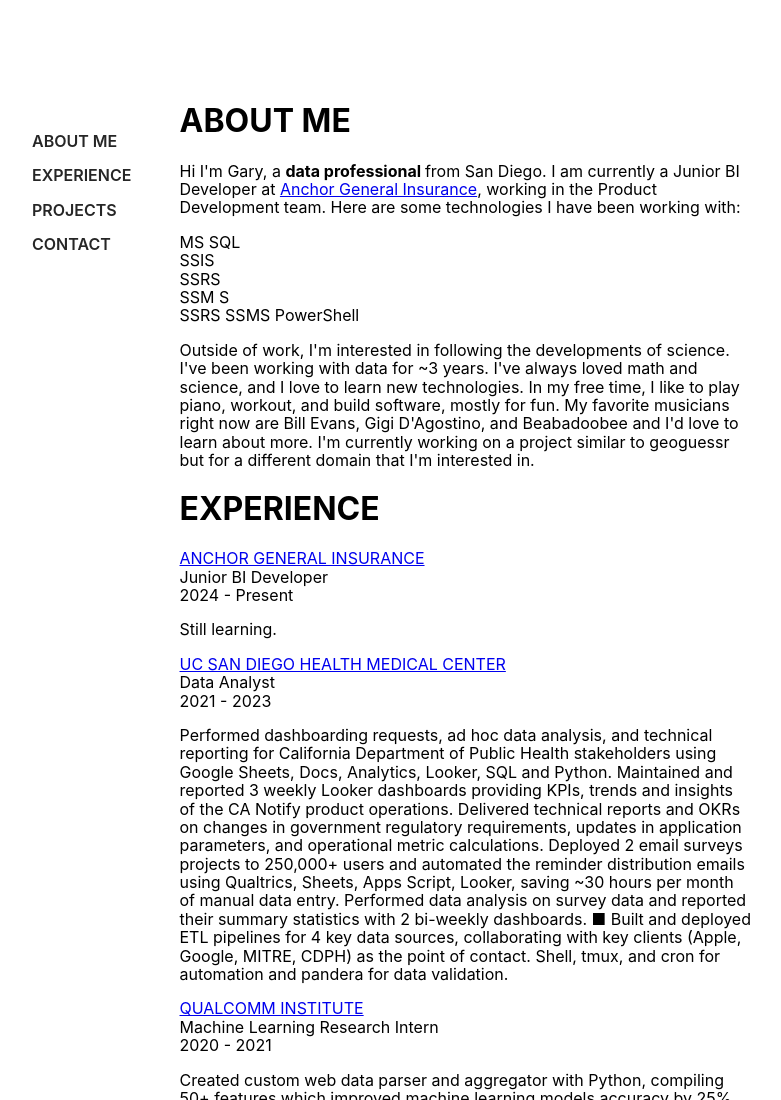
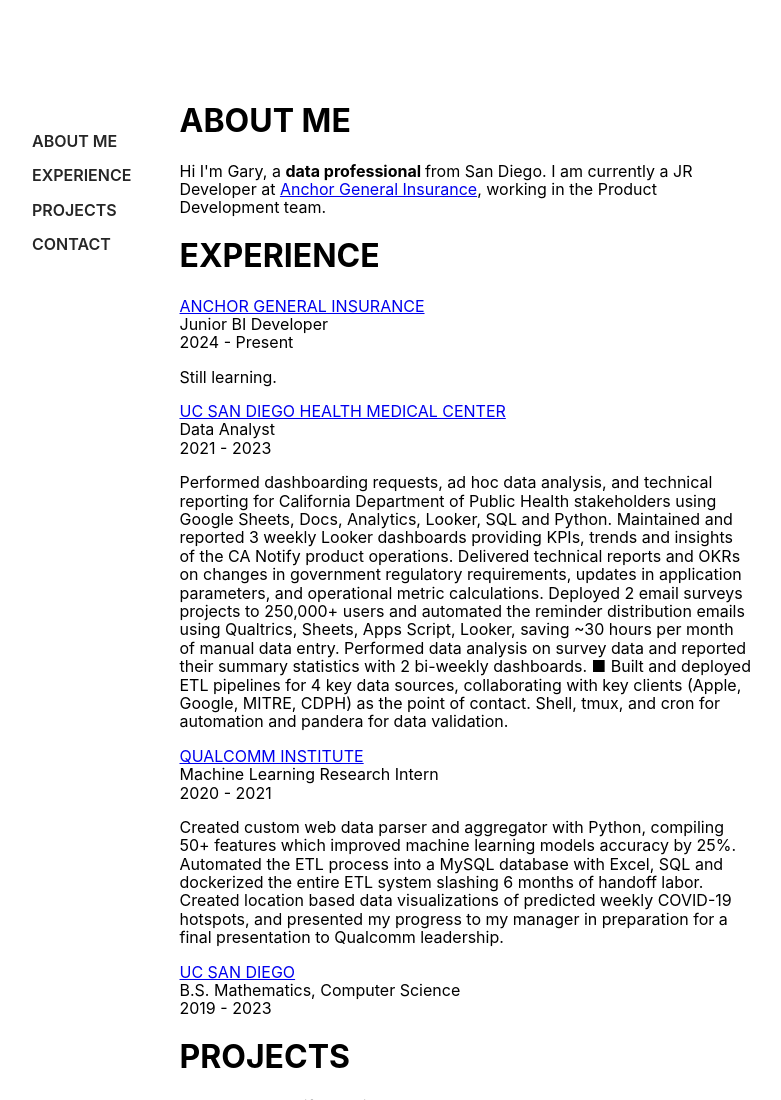
Before and after one commit to garyadamos/garyadamos.github.io, a plain HTML site: page index.html in a window 1280 px wide. Shown: the top 1100 px of the page, without its empty margins (174-955 px from the left). Drawn offline with nearby package versions, Linux system fonts and the light colour scheme; no server answers; a script that the page names is missing.

Commit message:
Update index.html

```diff
--- a/index.html
+++ b/index.html
@@ -824,7 +824,7 @@
     </aside>
 
 
-    <script>
+<!--     <script>
       fetch('https://script.google.com/macros/s/AKfycbzdzJKLocW4p_ZNS23CLB8xTm9DCIY_q8Lqvt6EBRQo-Vq5qv0ztuIwXpHnWi462XI0/exec')
         .then(response => response.json())
         .then(data => {
@@ -833,7 +833,7 @@
         })
         // .catch(error => console.error('Error:', error));
 
-    </script>
+    </script> -->
 
     <main>
         <p id="content"></p>
@@ -846,23 +846,9 @@
             Hi I'm Gary, a
             <b>data professional </b>
             from San Diego.
-            I am currently a Junior BI Developer at
+            I am currently a JR Developer at
             <a href="https://secure3.anchorgeneral.com/" target="_blank" rel="noopener noreferrer">Anchor General Insurance</a>,
-            working in the Product Development team. Here are some technologies I have been working with:
-          </p>
-          <ul style="list-style-type: none; padding: 0; margin: 0;">
-            <li style="display: inline-block;">MS SQL</li><li>SSIS</li>
-            <li>SSRS</li>
-            <li>SSM S</li>
-            <li style="display: inline-block;">SSRS</li>
-            <li style="display: inline-block;">SSMS</li>
-            <li style="display: inline-block;">PowerShell</li>
-          </ul>
-          <p>
-            Outside of work, I'm interested in following the developments of science. I've been working with data for ~3 years. I've always loved math and science, and I love to learn new technologies.
-            In my free time, I like to play piano, workout, and build software, mostly for fun.
-            My favorite musicians right now are Bill Evans, Gigi D'Agostino, and Beabadoobee and I'd love to learn about more.
-            I'm currently working on a project similar to geoguessr but for a different domain that I'm interested in.
+            working in the Product Development team.
           </p>
         </div>
       </section>
```
